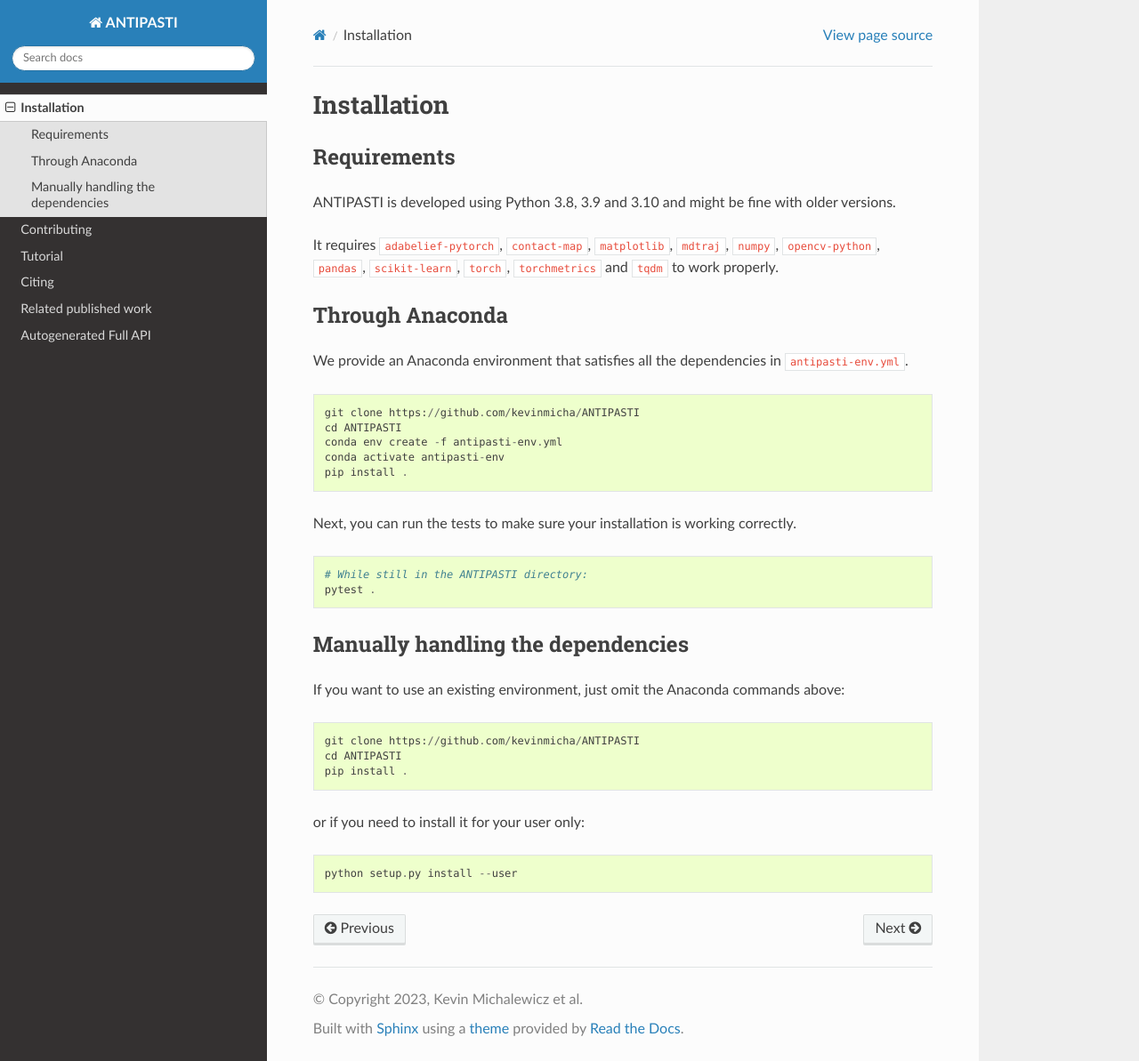
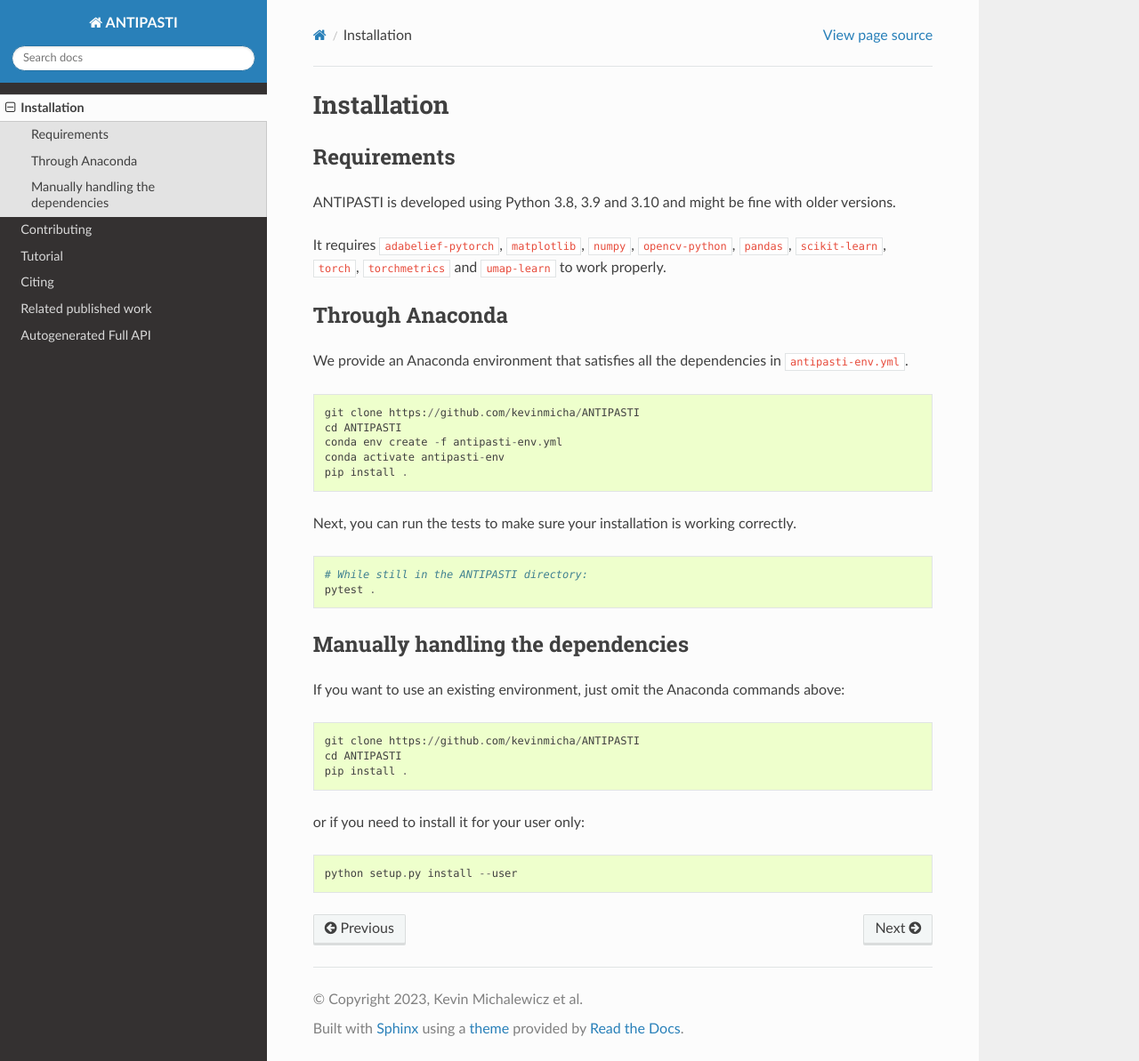
Before and after one commit to kevinmicha/ANTIPASTI, a Sphinx documentation site: the page built from docs/installation.rst, in a window 1280 px wide and 1193 px high. Shown: the whole window at 89% size. Built offline with Sphinx 7.4.7 and the Read the Docs theme 2.0.0, drawn with Linux system fonts in a browser that asks for light colours.

Commit message:
Adding umap-learn to requirements

```diff
--- a/antipasti-env.yml
+++ b/antipasti-env.yml
@@ -4,7 +4,6 @@
   - defaults
 dependencies:
   - matplotlib>=3.6.2
-  #- mdtraj>=1.9.6
   - numpy>=1.23.3
   - pandas>=1.3.2
   - pip>=23.1.2
@@ -12,8 +11,8 @@
   - scikit-learn>=1.1.3
   - torchmetrics>=0.11.0
   - tqdm>=4.49.0
+  - umap-learn>=0.5.3
   - pip:
     - adabelief-pytorch>=0.2.1
-    #- contact-map>=0.7.0
     - opencv-python>=4.7.0.68
     - torch>=1.13.1
--- a/docs/installation.rst
+++ b/docs/installation.rst
@@ -7,7 +7,7 @@
 
 ANTIPASTI is developed using Python 3.8, 3.9 and 3.10 and might be fine with older versions.
 
-It requires ``adabelief-pytorch``, ``contact-map``, ``matplotlib``, ``mdtraj``, ``numpy``, ``opencv-python``, ``pandas``, ``scikit-learn``, ``torch``, ``torchmetrics`` and ``tqdm`` to work properly.
+It requires ``adabelief-pytorch``, ``matplotlib``, ``numpy``, ``opencv-python``, ``pandas``, ``scikit-learn``, ``torch``, ``torchmetrics`` and ``umap-learn`` to work properly.
 
 Through Anaconda
 ----------------
--- a/setup.py
+++ b/setup.py
@@ -20,6 +20,6 @@
     author_email='k.michalewicz22@imperial.ac.uk',
     description='Deep Learning model that predicts the binding affinity of antibodies from their sequence and three-dimensional structure.',
     packages=['antipasti', 'antipasti.model', 'antipasti.preprocessing', 'antipasti.utils'],
-    install_requires=['adabelief-pytorch', 'matplotlib', 'numpy', 'opencv-python', 'pandas', 'scikit-learn', 'torch', 'torchmetrics', 'tqdm'],
+    install_requires=['adabelief-pytorch', 'matplotlib', 'numpy', 'opencv-python', 'pandas', 'scikit-learn', 'torch', 'torchmetrics', 'umap-learn'],
     cmdclass={'test': PyTest}
 )
```
Also changed, not shown: README.md (+2 -4 lines), 1 other file.
